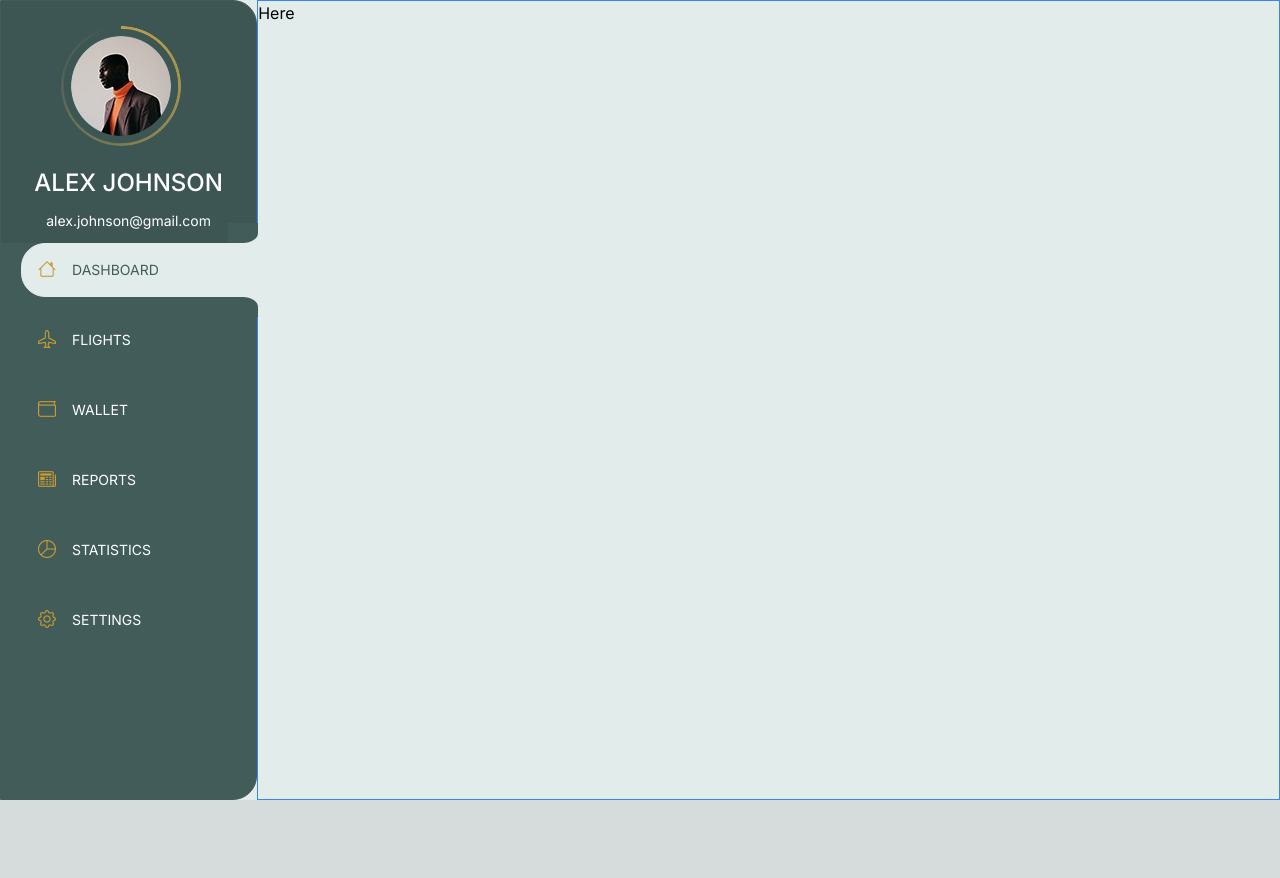
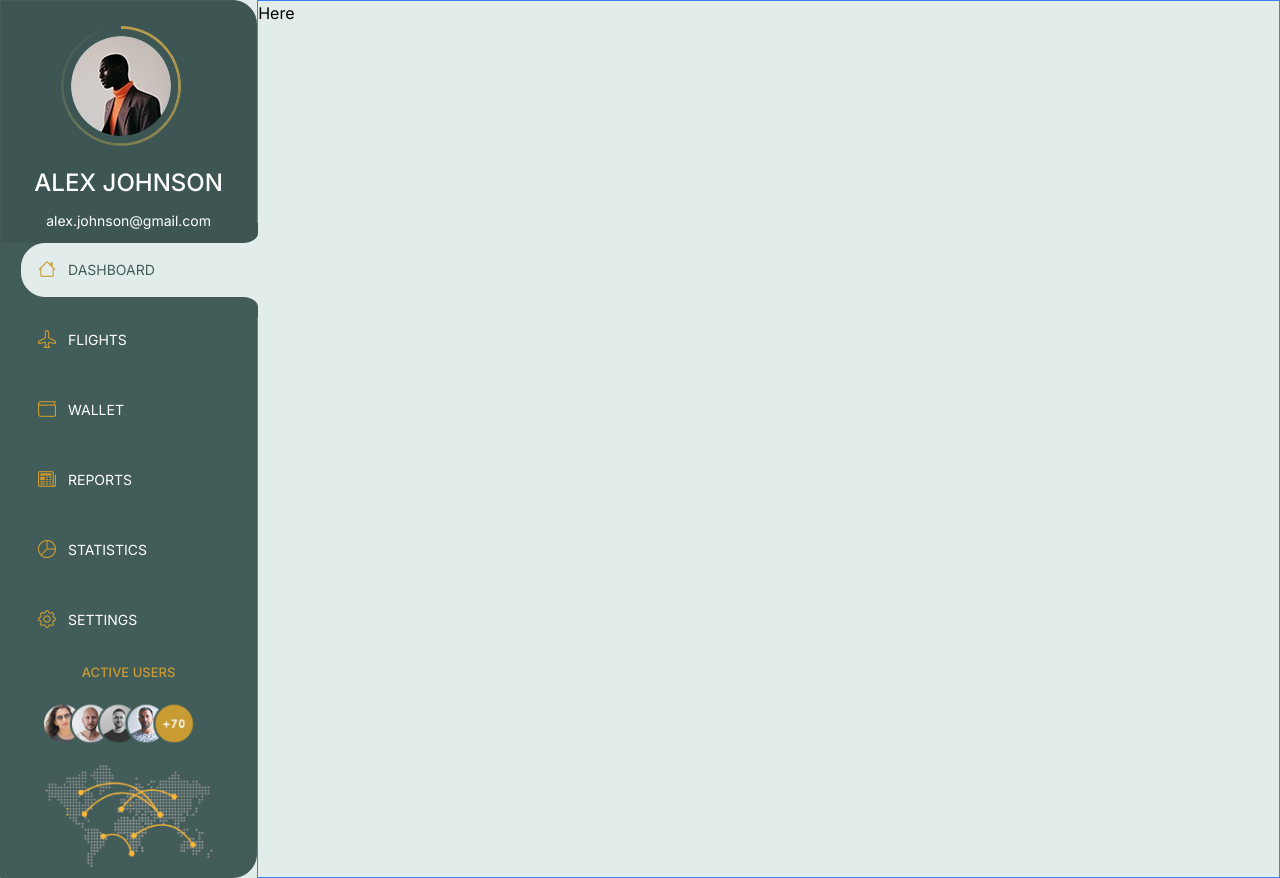
Before and after one commit to Tobbs101/thrillers-travels, a Next.js app: page / in a window 1280 px wide. Before the commit the page ends 800 px from the top, so only its background shows below. Built offline with nearby package versions, Linux system fonts and the light colour scheme.

Commit message:
Updated NavItem.tsx

```diff
--- a/components/SideNav.tsx
+++ b/components/Links.tsx
@@ -1,12 +1,11 @@
 "use client";
 import React, { useState } from "react";
-import { navIcons } from "./utils";
 import { routes } from "@/routes";
 import { Route } from "@/interfaces";
 import Each from "./Each";
 import NavItem from "./NavItem";
 
-const SideNav = () => {
+const Links = () => {
   const [activeIndex, setActiveIndex] = useState(1);
 
   const toggleID = (linkId: number) => {
@@ -26,4 +25,4 @@ const SideNav = () => {
   );
 };
 
-export default SideNav;
+export default Links;
--- a/components/NavItem.tsx
+++ b/components/NavItem.tsx
@@ -8,7 +8,7 @@ const NavItem = ({ item, activeIndex, toggleID, index }: NavItemProps) => {
     <button
       id="nav-item"
       onClick={() => toggleID(item.id)}
-      className={`border relative w-full px-4 flex items-end justify-start gap-4 mb-4 ${
+      className={`border relative w-full px-4 flex items-end justify-start gap-3 mb-4 ${
         activeIndex === item.id
           ? "border-lightBlue bg-lightBlue"
           : "border-customBlue hover:opacity-80"
@@ -17,7 +17,12 @@ const NavItem = ({ item, activeIndex, toggleID, index }: NavItemProps) => {
       {activeIndex === item.id && (
         <div className="border border-lightBlue absolute w-[20px] h-full bg-lightBlue top-0 right-[-5px]"></div>
       )}
-      {activeIndex === item.id && <span id="before"></span>}
+      {activeIndex === item.id && (
+        <span
+          id="before"
+          className={activeIndex === 1 ? "bg-alternateBlue" : "bg-customBlue"}
+        ></span>
+      )}
       {activeIndex === item.id && <span id="after"></span>}
       {activeIndex === item.id && <span id="before2"></span>}
       {activeIndex === item.id && <span id="after2"></span>}
--- a/components/Sidebar.tsx
+++ b/components/Sidebar.tsx
@@ -1,12 +1,20 @@
 import React from "react";
 import Profile from "./Profile";
-import SideNav from "./SideNav";
+import Links from "./Links";
+import bg_footer from "../assets/nav_footer.png";
+import Image from "next/image";
 
 const Sidebar = () => {
   return (
     <section className="border p-0 border-customBlue bg-customBlue flex-1 rounded-br-3xl rounded-tr-3xl">
       <Profile />
-      <SideNav />
+      <Links />
+      <div className="w-[80%] mx-auto flex items-center flex-col justify-center gap-2">
+        <h1 className="text-customBrown text-[13px] font-medium">
+          ACTIVE USERS
+        </h1>
+        <Image src={bg_footer} alt="background footer" />
+      </div>
     </section>
   );
 };
--- a/components/item.css
+++ b/components/item.css
@@ -9,7 +9,6 @@
   position: absolute;
   width: 30px;
   height: 20px;
-
   transform-origin: bottom right;
 }
 
@@ -17,7 +16,7 @@
   top: -21px;
   right: -3px;
   border-bottom-right-radius: 50%;
-  background-color: #425c5a;
+  /* background-color: #425c5a; */
   z-index: 100;
 }
 
```
Also changed, not shown: assets/nav_footer.png (added).
